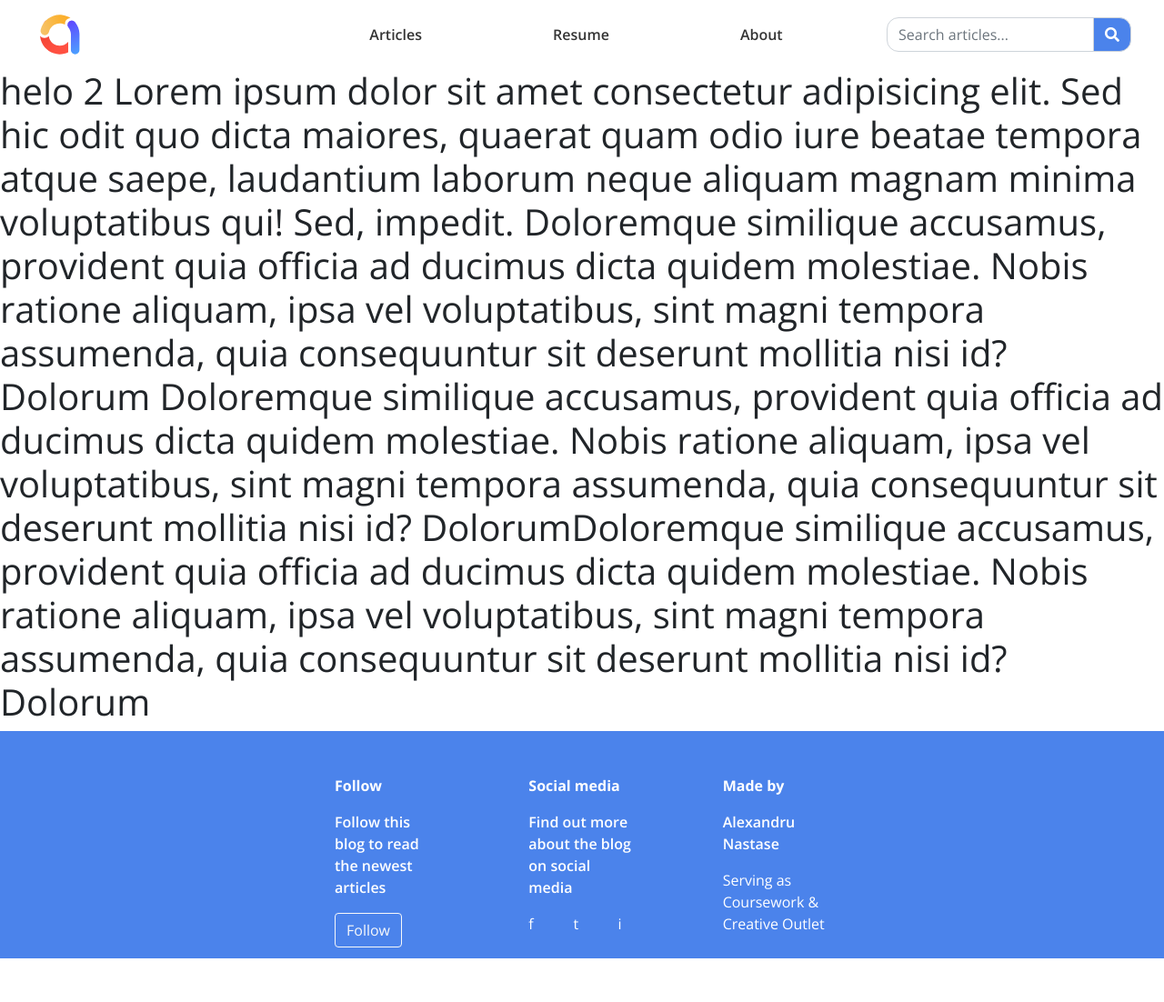
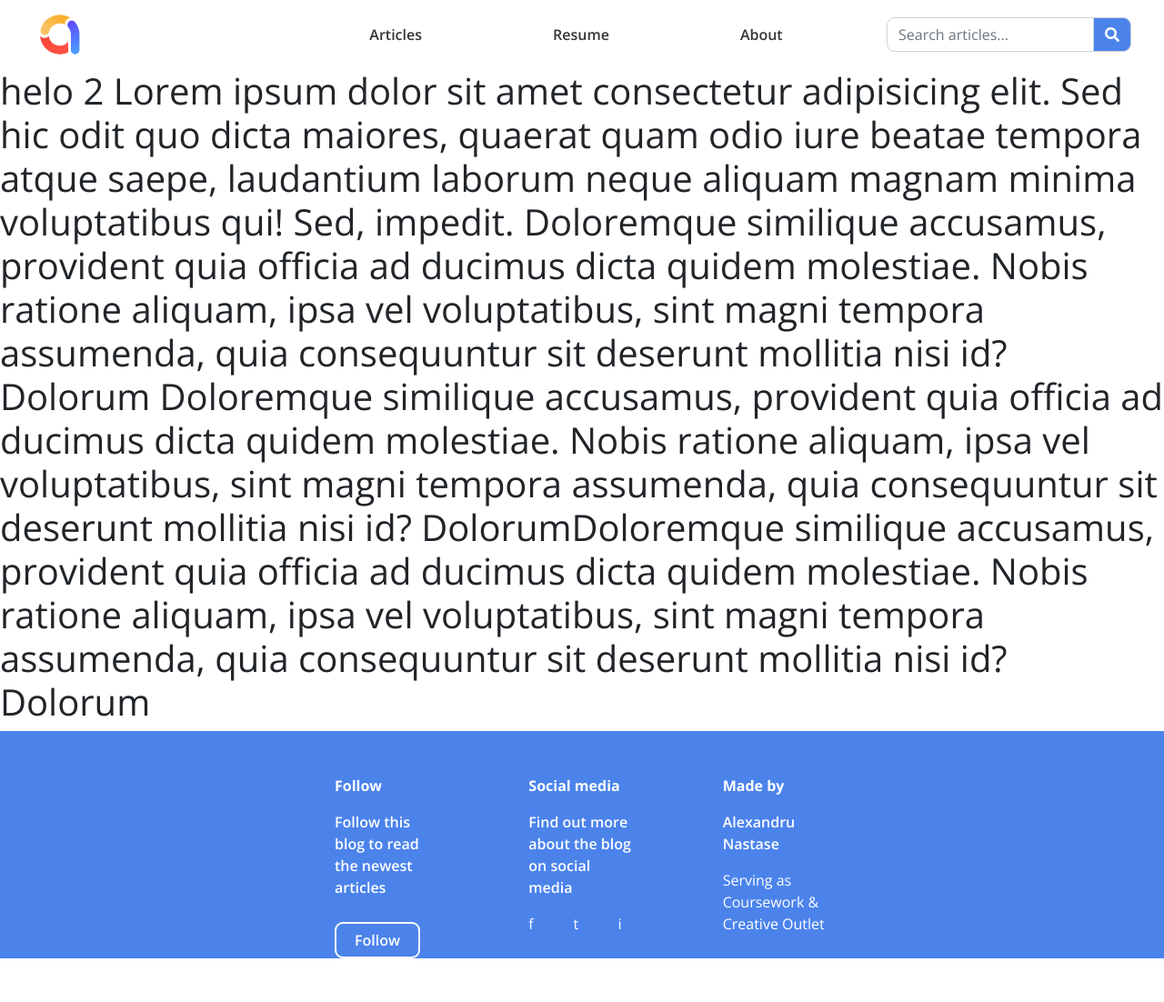
Before and after one commit to AlexandruNst/blog_and_resume, a Django app: page / in a window 1280 px wide. Shown: the whole page at 91% size. Run offline with Django 3.2, Linux system fonts and the light colour scheme; some libraries are stand-ins or nearby versions.

Commit message:
styled follow button

```diff
--- a/blog/static/css/base.css
+++ b/blog/static/css/base.css
@@ -48,8 +48,26 @@
 }
 
 /* Rounded items */
-#rounded {
-  border-radius: 13px;
+.-rounded {
+  border-radius: 9px;
   outline: none;
   box-shadow: none;
 }
+
+/* Buttons */
+.-bttn {
+  padding: 6px 20px;
+}
+
+.-bttn-transparent {
+  border: 2px solid white;
+  color: white;
+  margin-top: 10px;
+  transition: 300ms;
+}
+
+.-bttn-transparent:hover {
+  color: #4b83eb;
+  background-color: white;
+  text-decoration: none;
+}
--- a/blog/static/css/nav.css
+++ b/blog/static/css/nav.css
@@ -15,15 +15,15 @@
 }
 
 #rounded-input {
-  border-top-left-radius: 13px;
-  border-bottom-left-radius: 13px;
+  border-top-left-radius: 9px;
+  border-bottom-left-radius: 9px;
   outline: none;
   box-shadow: none;
 }
 
 #basic-addon2 {
-  border-top-right-radius: 13px;
-  border-bottom-right-radius: 13px;
+  border-top-right-radius: 9px;
+  border-bottom-right-radius: 9px;
   background-color: #4b83eb;
   color: white;
 }
--- a/blog/templates/blog/base_nav_footer.html
+++ b/blog/templates/blog/base_nav_footer.html
@@ -16,7 +16,8 @@
                     <div class="col-6 col-lg-4 px-5">
                         <p class="font-bold d-none d-lg-block">Follow</p>
                         <p class="font-semi-bold d-none d-lg-block">Follow this blog to read the newest articles</p>
-                        <button type="button" class="btn btn-outline-light">Follow</button>
+                        {% comment %} <button type="button" class="btn btn-outline-light" id="rounded">Follow</button> {% endcomment %}
+                        <a href="#" class="d-inline-block -rounded -bttn -bttn-transparent font-semi-bold">Follow</a>
                         <div class="row d-flex d-lg-none mt-5">
                             <div class="col-4">f</div>
                             <div class="col-4">t</div>
```
